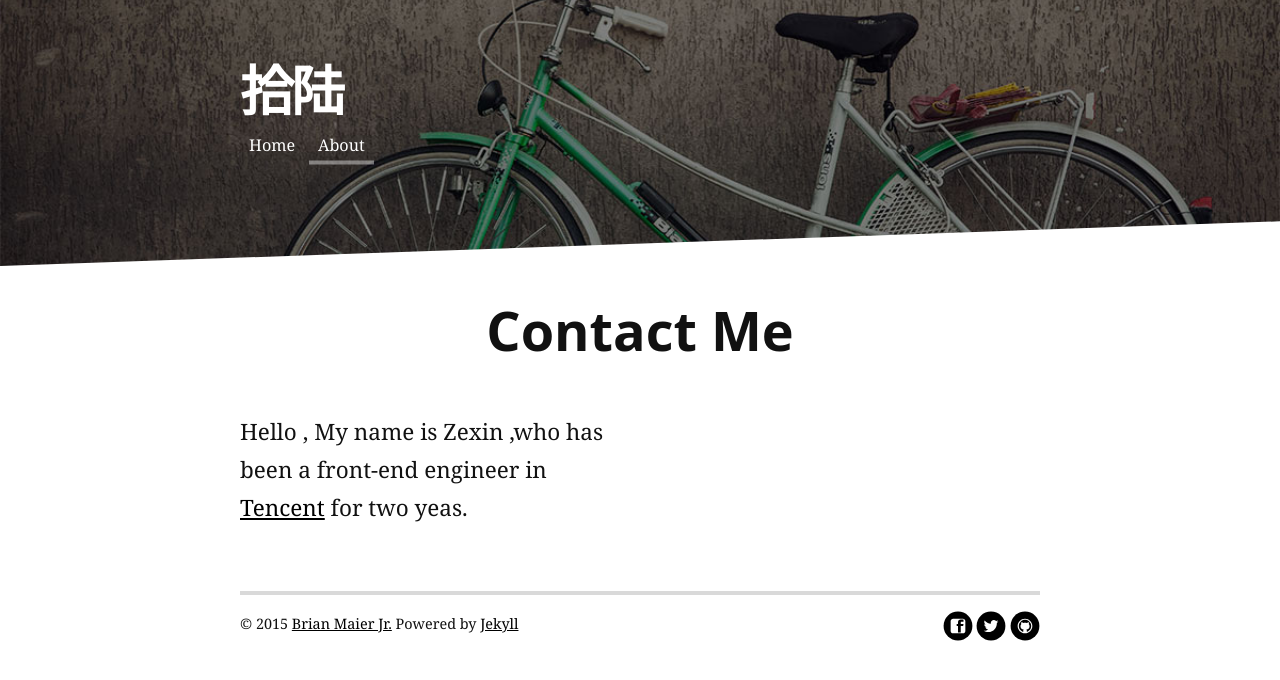
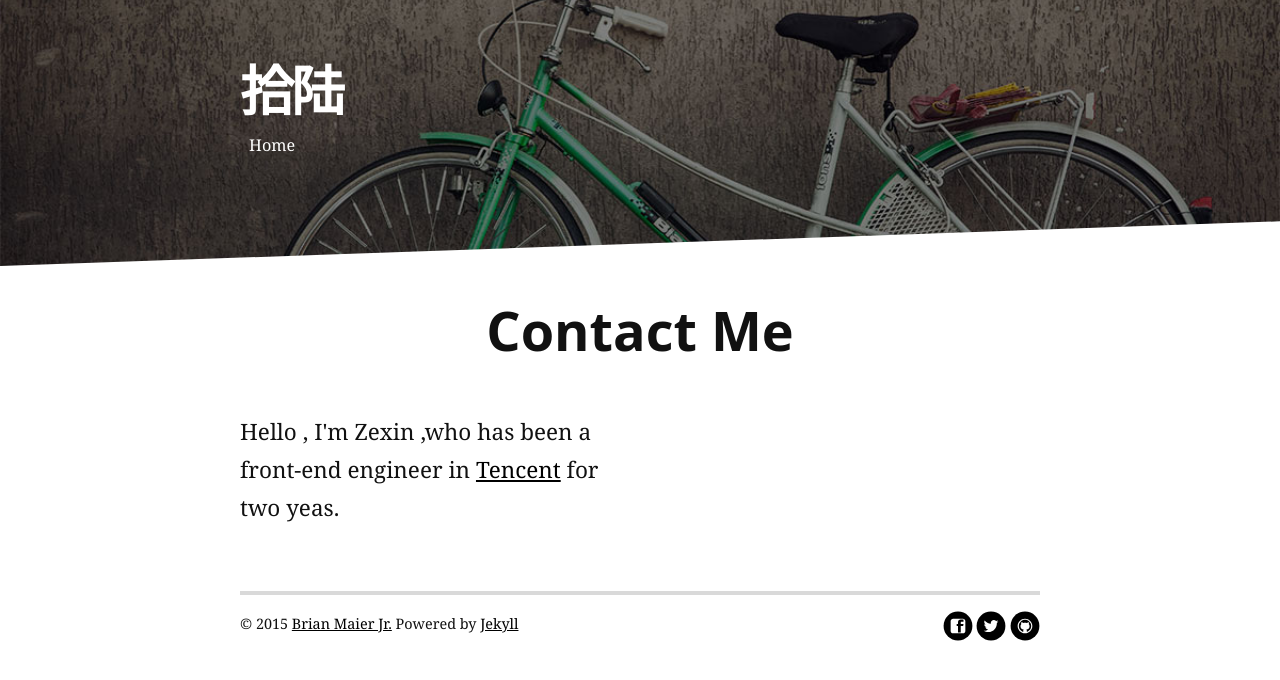
Before and after one commit to Jsonzhang/jsonzhang.github.io, a Jekyll site: the page built from about.md, in a window 1280 px wide. Shown: the top 680 px of the page. Built offline with Jekyll 4.4.1, drawn with Linux system fonts in a browser that asks for light colours; nearby versions of some CDN libraries; some web fonts are replaced; Markdown is read by kramdown in place of the engine named in the settings.

Commit message:
暂时去掉about模块

```diff
--- a/_config.yml
+++ b/_config.yml
@@ -13,8 +13,8 @@ paginate: 5
 navigation:
  - title: Home
    url: /index.html
- - title: About
-   url: /about
+ # - title: About
+   # url: /about
 
 social:
    github: jsonzhang
--- a/about.md
+++ b/about.md
@@ -6,6 +6,7 @@ title: Talk to me
 <div id="contact">
   <h1 class="pageTitle">Contact Me</h1>
   <div class="contactContent">
-    <p class="intro">Hello , My name is Zexin ,who has been a front-end engineer in <a href="tencent.com">Tencent</a> for two yeas.</p>
+    <p class="intro">Hello , I'm Zexin ,who has been a front-end engineer in <a href="tencent.com">Tencent</a> for two yeas.</p>
+    <p></p>
   </div>
 </div>
```
